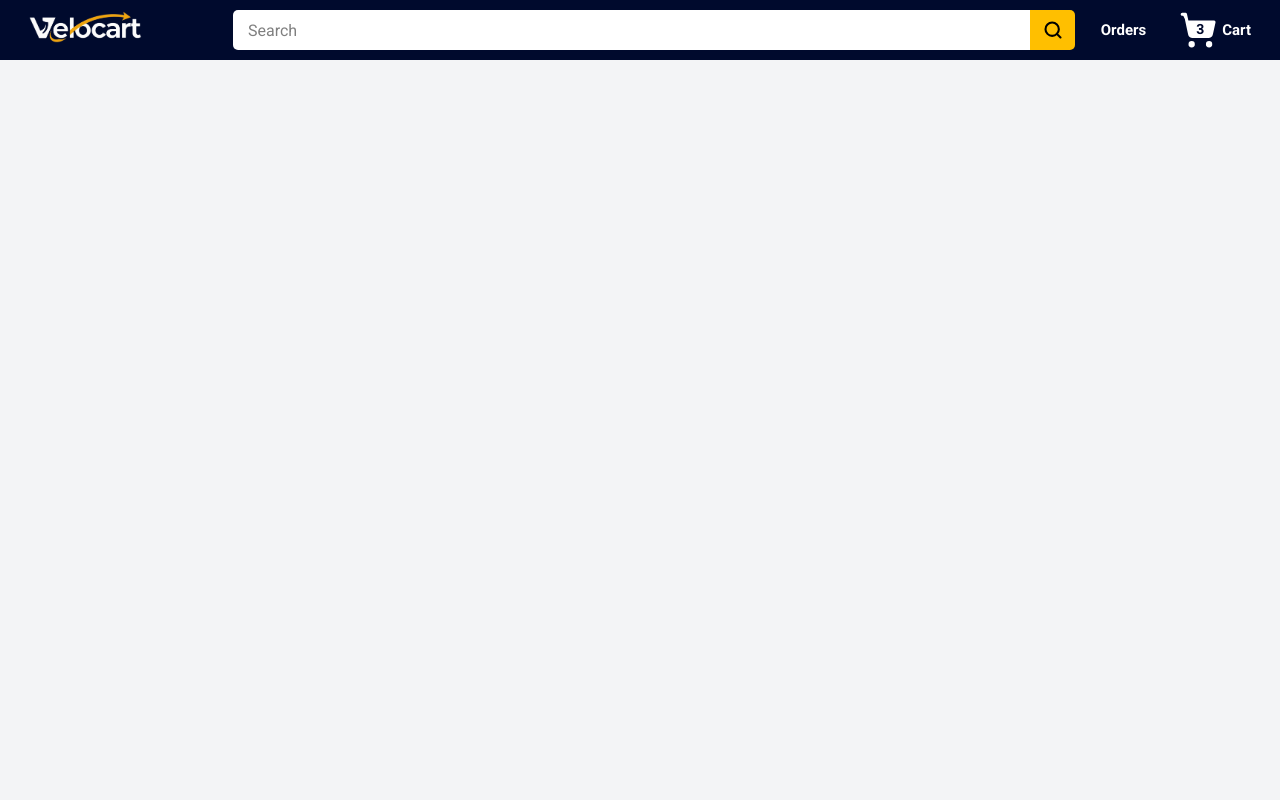
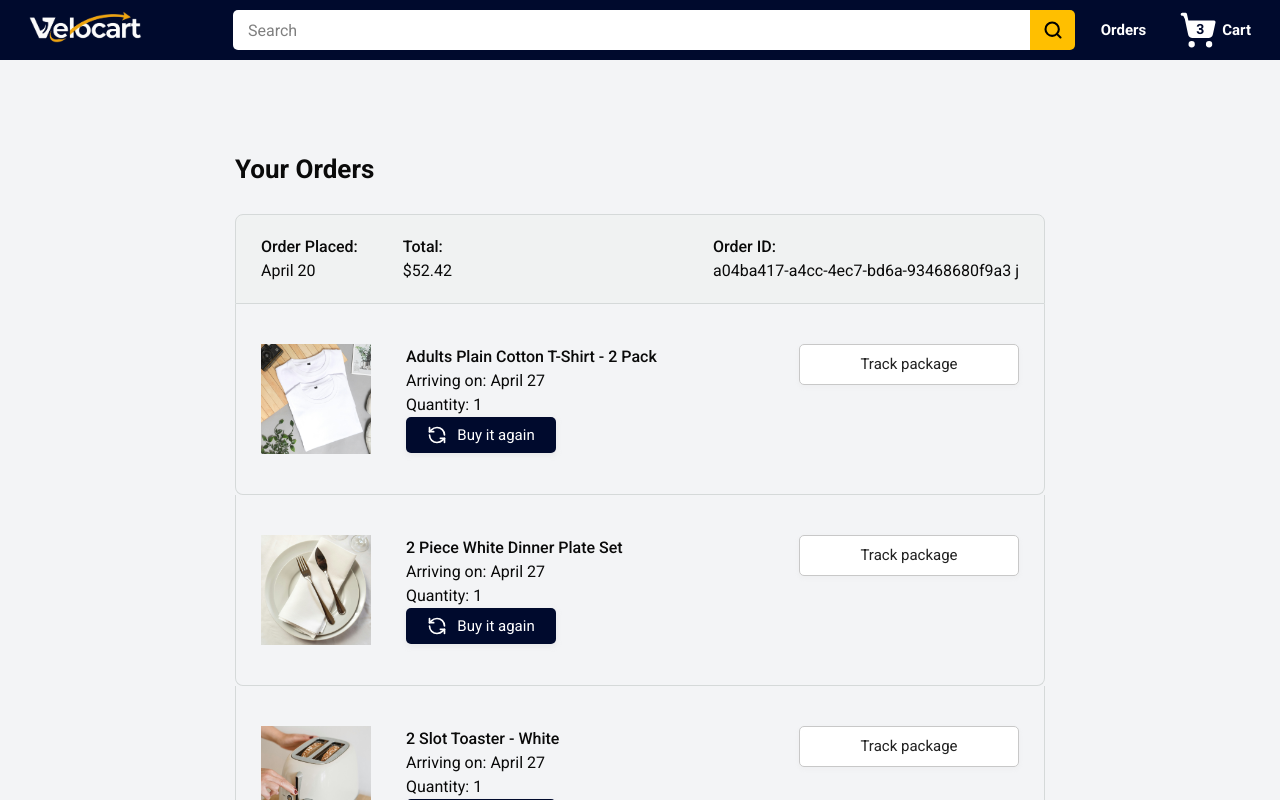
Before and after one commit to michael-duke/velocart-r, a React (Vite) app: page /orders in a window 1280 px wide. Shown: the top 800 px of the page. Built offline with nearby package versions, Linux system fonts and the light colour scheme.

Commit message:
feat: render the order page based on template

```diff
--- a/package.json
+++ b/package.json
@@ -14,6 +14,7 @@
     "@tailwindcss/typography": "^0.5.19",
     "class-variance-authority": "^0.7.1",
     "clsx": "^2.1.1",
+    "dayjs": "^1.11.20",
     "lucide-react": "^0.577.0",
     "radix-ui": "^1.4.3",
     "react": "^19.2.4",
--- /dev/null
+++ b/src/components/orders/OrderDetails.jsx
@@ -0,0 +1,60 @@
+import { formatOrderDate } from "@/utils/date";
+import products from "@/data/product.json";
+import { Check, RefreshCcw } from "lucide-react";
+import { cx } from "class-variance-authority";
+export default function OrderDetails({ detail, orderId }) {
+  // Find the matching product using the product.json data
+  const product = products.find((p) => p.id === detail.productId);
+
+  // Fallback if the product isn't found
+  if (!product) return null;
+  // display: grid;
+  // grid-template-columns: 110px 1fr 220px;
+  // column-gap: 35px;
+  // row-gap: 60px;
+  // align-items: center;
+  return (
+    <div
+      className={cx(
+        "order-details-grid grid grid-cols-[110px_1fr_220px] items-center gap-x-8.75 gap-y-15",
+        "rounded-b-[8px] border border-t-0 border-[#d5d9d9] p-[40px_25px]",
+      )}
+    >
+      <div className="product-image-container">
+        <img src={product.image} alt={product.name} />
+      </div>
+
+      <div className="product-details">
+        <div className="product-name font-medium">{product.name}</div>
+        <div className="product-delivery-date">
+          Arriving on: {formatOrderDate(detail.estimatedDeliveryTime)}
+        </div>
+        <div className="product-quantity">Quantity: {detail.quantity}</div>
+
+        <div
+          className={`added-to-cart hidden added-to-cart-${orderId}-${detail.productId}`}
+        >
+          <Check />
+          Added
+        </div>
+
+        <button
+          className="buy-again-button button-primary h-9 w-37.5 text-[15px]"
+          data-product-id={detail.productId}
+          data-order-id={orderId}
+        >
+          <RefreshCcw size={20} className="mr-2.5" />
+          <span className="buy-again-message">Buy it again</span>
+        </button>
+      </div>
+
+      <div className="product-actions self-start">
+        <a href={`/tracking?orderId=${orderId}&productId=${detail.productId}`}>
+          <button className="track-package-button button-secondary w-full p-2 text-[15px]">
+            Track package
+          </button>
+        </a>
+      </div>
+    </div>
+  );
+}
--- /dev/null
+++ b/src/components/orders/OrderHeader.jsx
@@ -0,0 +1,34 @@
+import { formatOrderDate } from "@/utils/date";
+import formatCurrency from "@/utils/money";
+import { cn } from "@/lib/utils";
+export default function OrderHeader({ orderId, orderTotalCost, orderTime }) {
+  return (
+    <header
+      className={cn(
+        "order-header flex items-center justify-between",
+        "rounded-t-[8px] border border-[#d5d9d9] bg-[#f0f2f2] p-[20px_25px]",
+        "max-[575px]:flex-col max-[575px]:items-start max-[575px]:p-3.75 max-[575px]:leading-5.75",
+      )}
+    >
+      <div className="order-header-left-section flex shrink-0 max-[575px]:flex-col">
+        <div className="mr-11.25 max-[575px]:mr-0 max-[575px]:grid max-[575px]:grid-cols-[auto_1fr]">
+          <div className="order-header-label font-medium max-[575px]:mr-1.25">
+            Order Placed:
+          </div>
+          <div>{formatOrderDate(orderTime)}</div>
+        </div>
+        <div className="mr-11.25 max-[575px]:mr-0 max-[575px]:grid max-[575px]:grid-cols-[auto_1fr]">
+          <div className="font-medium max-[575px]:mr-1.25">Total:</div>
+          <div>{formatCurrency(orderTotalCost)}</div>
+        </div>
+      </div>
+
+      <div className="shrink max-[575px]:grid max-[575px]:grid-cols-[auto_1fr]">
+        <div className="order-header-label font-medium max-[575px]:mr-1.25">
+          Order ID:
+        </div>
+        <div>{orderId} j</div>
+      </div>
+    </header>
+  );
+}
--- /dev/null
+++ b/src/components/orders/OrderItem.jsx
@@ -0,0 +1,20 @@
+import OrderHeader from "./OrderHeader";
+import OrderDetails from "./OrderDetails";
+export default function OrderItem({ order }) {
+  return (
+    <div>
+      <OrderHeader
+        orderId={order.id}
+        orderTime={order.orderTime}
+        orderTotalCost={order.totalCostCents}
+      />
+      {order.products.map((detail) => (
+        <OrderDetails
+          key={detail.productId}
+          detail={detail}
+          orderId={order.id}
+        />
+      ))}
+    </div>
+  );
+}
--- /dev/null
+++ b/src/components/orders/OrdersGrid.jsx
@@ -0,0 +1,10 @@
+import OrderItem from "./OrderItem";
+export default function OrdersGrid({ orders }) {
+  return (
+    <div className="grid grid-cols-1 gap-y-12.5">
+      {orders.map((order) => (
+        <OrderItem key={order.id} order={order} />
+      ))}
+    </div>
+  );
+}
--- a/src/pages/OrdersPage.jsx
+++ b/src/pages/OrdersPage.jsx
@@ -1,3 +1,60 @@
+import OrdersGrid from "@/components/orders/OrdersGrid";
+
 export default function OrdersPage() {
-  return "";
+  return (
+    <>
+      <title>Velocomm | Orders</title>
+      <div className="mx-auto mt-22.5 max-w-212.5 px-5">
+        <h1 className="mb-6.25 font-bold text-[26px]">Your Orders</h1>
+        <OrdersGrid
+          orders={[
+            {
+              id: "a04ba417-a4cc-4ec7-bd6a-93468680f9a3",
+              orderTime: "2026-04-20T05:18:31.844Z",
+              totalCostCents: 5242,
+              products: [
+                {
+                  productId: "83d4ca15-0f35-48f5-b7a3-1ea210004f2e",
+                  quantity: 1,
+                  estimatedDeliveryTime: "2026-04-27T05:18:31.844Z",
+                  variation: null,
+                },
+                {
+                  productId: "3ebe75dc-64d2-4137-8860-1f5a963e534b",
+                  quantity: 1,
+                  estimatedDeliveryTime: "2026-04-27T05:18:31.844Z",
+                  variation: null,
+                },
+                {
+                  productId: "54e0eccd-8f36-462b-b68a-8182611d9add",
+                  quantity: 1,
+                  estimatedDeliveryTime: "2026-04-27T05:18:31.844Z",
+                  variation: null,
+                },
+              ],
+            },
+            {
+              id: "8eb2f232-5800-4b08-bff3-946b1cb2b6f5",
+              orderTime: "2026-04-16T09:26:49.614Z",
+              totalCostCents: 2968,
+              products: [
+                {
+                  productId: "54e0eccd-8f36-462b-b68a-8182611d9add",
+                  quantity: 1,
+                  estimatedDeliveryTime: "2026-04-23T09:26:49.614Z",
+                  variation: null,
+                },
+                {
+                  productId: "83d4ca15-0f35-48f5-b7a3-1ea210004f2e",
+                  quantity: 1,
+                  estimatedDeliveryTime: "2026-04-23T09:26:49.614Z",
+                  variation: null,
+                },
+              ],
+            },
+          ]}
+        />
+      </div>
+    </>
+  );
 }
--- /dev/null
+++ b/src/utils/date.js
@@ -0,0 +1,31 @@
+import dayjs from "dayjs";
+
+export function formatOrderDate(date) {
+  return dayjs(date).format("MMMM D");
+}
+
+export function formatDeliveryDate(date) {
+  return dayjs(date).format("dddd, MMMM D");
+}
+
+function formatBusinessDate(deliveryDays) {
+  let date = dayjs();
+  let daysCounted = 0;
+
+  while (daysCounted < deliveryDays) {
+    date = date.add(1, "day");
+
+    // Use the helper in the loop
+    if (!isWeekend(date)) daysCounted++;
+  }
+
+  return date.format("dddd, MMMM D");
+}
+
+// Helper: Returns true if the date is Sat (6) or Sun (0)
+export const isWeekend = (date) => {
+  const day = dayjs(date).day();
+  return day === 0 || day === 6;
+};
+
+export default formatBusinessDate;
```
Also changed, not shown: 1 other file (tests, documents, lock files or other folders).
